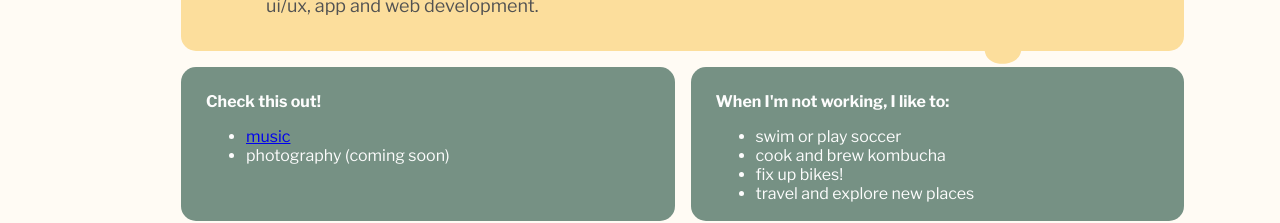
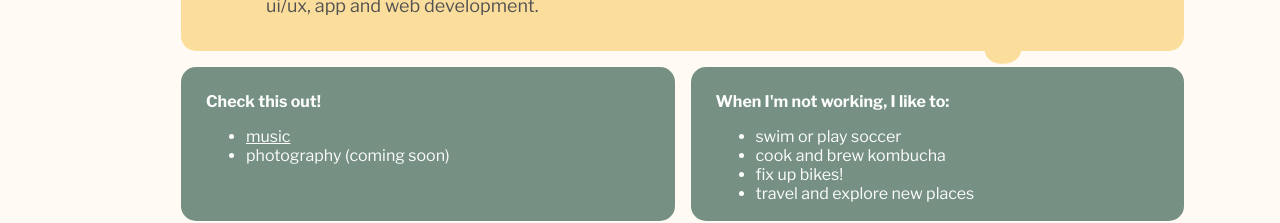
Before and after one commit to jkvaternik/jkportfolio, an Angular app: page / in a window 1280 px wide. Shown: the part 1120-1343 px from the top of the page. Built offline with nearby package versions, Linux system fonts and the light colour scheme.

Commit message:
edit css

```diff
--- a/src/app/about/about.component.html
+++ b/src/app/about/about.component.html
@@ -15,7 +15,7 @@
                 <div class="grid-item row2" id="bubble-1">
                     <h4>Check this out!</h4>
                     <ul>
-                        <li><a href="https://soundcloud.com/wayloud-recorders/sets/jaime-kvaternik">music</a></li>
+                        <li><a href="https://soundcloud.com/wayloud-recorders/sets/jaime-kvaternik" style="color:#FDFDFD;">music</a></li>
                         <li>photography (coming soon)</li>
                     </ul>
                 </div>
```
